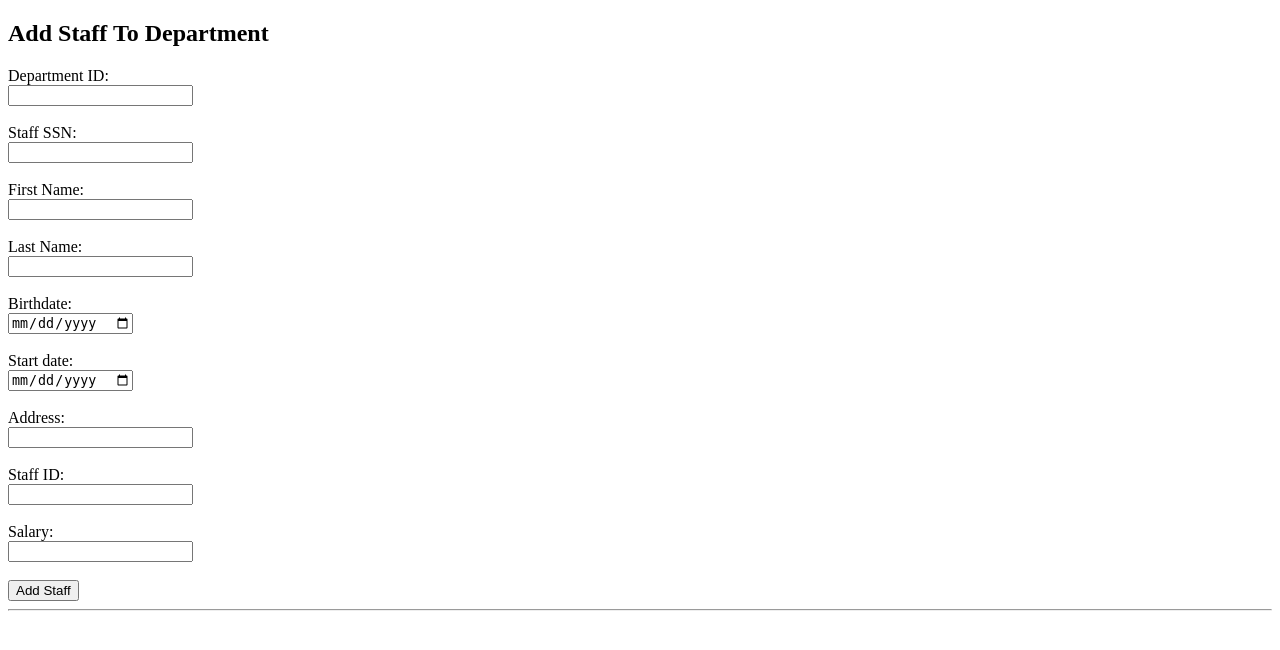
After one commit to aashritha090909/phase4, a Django app: page /add-staff-to-dept in a window 1280 px wide. The commit adds this page. Shown: the top 650 px of the page. Run offline with Django 5.2, Linux system fonts and the light colour scheme.

Commit message:
procedure 5
add_staff_to_dept

```diff
--- a/config/settings.py
+++ b/config/settings.py
@@ -78,7 +78,7 @@ DATABASES = {
         'ENGINE': 'django.db.backends.mysql',
         'NAME': 'er_hospital_management',
         'USER': 'root',
-        'PASSWORD': '''PUT IN UR MYSQL PASSWORD''',     # LOOK HERE
+        'PASSWORD': '2504', # '''PUT IN UR MYSQL PASSWORD''',      LOOK HERE
         'HOST': 'localhost',
         'PORT': '3306',
     }
--- /dev/null
+++ b/user_app/templates/user_app/add_staff_to_dept.html
@@ -0,0 +1,51 @@
+<!DOCTYPE html>
+<html lang="en">
+<head>
+    <meta charset="UTF-8">
+    <title>Add Staff to Department</title>
+</head>
+<body>
+    <h2>Add Staff To Department </h2>
+    <form method="POST" action="{% url 'add_staff_to_dept' %}">
+        {% csrf_token %}
+
+        <label for="dept_id">Department ID:</label><br />
+        <input type="number" id="dept_id" name="dept_id" required /><br /><br />
+
+        <label for="ssn"> Staff SSN:</label><br />
+        <input type="text" id="ssn" name="ssn" maxlength="11" required /><br /><br />
+
+        <label for="firstname"> First Name:</label><br />
+        <input type="text" id="firstname" name="firstname" required /><br /><br />
+
+        <label for="lastname"> Last Name:</label><br />
+        <input type="text" id="lastname" name="lastname" required /><br /><br />
+
+        <label for="birthdate"> Birthdate:</label><br />
+        <input type="date" id="birthdate" name="birthdate" required /><br /><br />
+
+        <label for="startdate"> Start date:</label><br />
+        <input type="date" id="startdate" name="startdate" required /><br /><br />
+
+        <label for="address"> Address:</label><br />
+        <input type="text" id="address" name="address" required /><br /><br />
+
+        <label for="staff_id"> Staff ID:</label><br />
+        <input type="number" id="staff_id" name="staff_id" required /><br /><br />
+
+        <label for="salary"> Salary:</label><br />
+        <input type="number" id="salary" name="salary" required min="0" /><br /><br />
+
+        <button type = "submit">Add Staff</button>
+
+    </form>
+
+<hr>
+{% if message %}
+    <p style="color: green;">{{ message }}</p>
+{% elif error %}
+    <p style="color: red;">{{ error }}</p>
+{% endif %}
+
+</body>
+</html>
--- a/user_app/templates/user_app/place_order.html
+++ b/user_app/templates/user_app/place_order.html
@@ -8,6 +8,10 @@
     <h2>Place Order For Patient </h2>
     <form method="POST" action="{% url 'place_order' %}">
         {% csrf_token %}
+
+        <label for="order_number">Order Number (INT):</label><br>
+        <input type="number" id="order_number" name="order_number" required><br><br>
+
 
         <label for="priority">Priority (INT):</label><br>
         <input type="number" id="priority" name="priority" required><br><br>
@@ -45,7 +49,7 @@
 
 <hr>
 {% if context.message %}
-    <p style="color: green;"{{ context.message }}</p>
+    <p style="color: green;">{{ context.message }}</p>
 {% elif context.error %}
     <p style="color: red;">{{ context.error }}</p>
 {% endif %}
--- a/user_app/urls.py
+++ b/user_app/urls.py
@@ -6,5 +6,6 @@ urlpatterns = [
     path('record-symptom/', views.record_symptom_view, name = 'record_symptom'),
     path('book-appointment/', views.book_appointment_view, name = 'book_appointment'),
     path('place-order/', views.place_order_view, name = 'place_order'),
+    path('add-staff-to-dept', views.add_staff_to_dept_view, name = 'add_staff_to_dept'),
 
 ]
--- a/user_app/views.py
+++ b/user_app/views.py
@@ -1,3 +1,5 @@
+from ipaddress import ip_address
+
 from django.shortcuts import render
 from django.db import connection
 from django.http import HttpResponse
@@ -112,8 +114,10 @@ def place_order_view(request):
 
         try:
             ip_priority = int(request.POST.get('priority'))
+            ip_cost = int(request.POST.get('cost'))
+            ip_orderNumber = int(request.POST.get('order_number'))
         except(ValueError, TypeError):
-            context['error'] = 'Priority must be a whole number'
+            context['error'] = 'Priority, Cost, and Order Number must be a whole number'
             return render(request, 'user_app/place_order.html', context)
 
         try:
@@ -122,28 +126,20 @@ def place_order_view(request):
             context['error'] = 'Dosage must be a whole number'
             return render(request, 'user_app/place_order.html', context)
 
-        try:
-            ip_cost = int(request.POST.get('cost'))
-        except (ValueError, TypeError):
-            context['error'] = 'Cost must be a whole number'
-            return render(request, 'user_app/place_order.html', context)
-
-        try:
-            ip_orderNumber = int(request.POST.get('order_number'))
-        except (ValueError, TypeError):
-            context['error'] = 'Order Number must be a whole number'
-            return render(request, 'user_app/place_order.html', context)
 
 
         required_fields = [ip_orderNumber, ip_priority, ip_patientId, ip_doctorId, ip_cost]
-        if not all(required_fields) or ip_cost < 0 or ip_dosage < 0:
-            context['error'] = 'These fields are required and cost and dosage cannot be negative'
+        if not all(required_fields):
+            context['error'] = 'These fields are required'
             return render(request, 'user_app/place_order.html', context)
 
-        if ip_cost < 0 or ip_priority < 1 or ip_priority > 5:
-            context['error'] = 'Cost cant be negative and priority should be between1 and 5.'
+        if ip_cost < 0:
+            context['error'] = 'Cost cant be negative.'
             return render(request, 'user_app/place_order.html', context)
 
+        if not (1 <= ip_priority <= 5) :
+            context['error'] = 'Priority must be between 1 and 5'
+            return render(request, 'user_app/place_order.html', context)
 
         is_lab_order = ip_labType not in (None, '', 'None')
         is_prescription = ip_drug not in (None, '', 'None') and ip_dosage is not None
@@ -157,7 +153,7 @@ def place_order_view(request):
             return render(request, 'user_app/place_order.html', context)
 
         if is_prescription and ip_dosage <= 0:
-            context['error'] = 'Dosage cant be negative'
+            context['error'] = 'Dosage must be positive'
             return render(request, 'user_app/place_order.html', context)
 
         if is_lab_order:
@@ -176,3 +172,40 @@ def place_order_view(request):
             context['error'] = f"Error placing order. Details: {e}"
 
     return render(request, 'user_app/place_order.html', context)
+
+
+
+def add_staff_to_dept_view(request):
+    context = {}
+    if request.method == 'POST':
+        ip_deptId = request.POST.get('dept_id')
+        ip_ssn = request.POST.get('ssn')
+        ip_firstname = request.POST.get('firstname')
+        ip_lastname = request.POST.get('lastname')
+        ip_birthdate = request.POST.get('birthdate')
+        ip_startdate = request.POST.get('startdate')
+        ip_address = request.POST.get('address')
+        ip_staffId = request.POST.get('staff_id')
+        ip_salary = request.POST.get('salary')
+
+        required = [ip_deptId, ip_ssn, ip_firstname, ip_lastname, ip_birthdate, ip_startdate, ip_address, ip_staffId, ip_salary]
+        if not all(required):
+            context['error'] = 'These fields are required'
+            return render(request, 'user_app/add_staff_to_dept.html', context)
+
+        try:
+            ip_deptId = int(ip_deptId)
+            ip_staffId = int(ip_staffId)
+            ip_salary = int(ip_salary)
+        except (ValueError, TypeError):
+            context['error'] = 'Department ID, Staff ID, Salary must be a whole number'
+            return render(request, 'user_app/add_staff_to_dept.html', context)
+
+        try:
+            with connection.cursor() as cursor:
+                cursor.callproc('add_staff_to_dept', [ip_deptId, ip_ssn, ip_firstname, ip_lastname, ip_birthdate, ip_startdate, ip_address, ip_staffId, ip_salary])
+                context['message'] = f'Staff added to Department {ip_deptId}.'
+        except Exception as e:
+            context['error'] = f"Error adding staff. Details: {e}"
+
+    return render(request, 'user_app/add_staff_to_dept.html', context)
```
